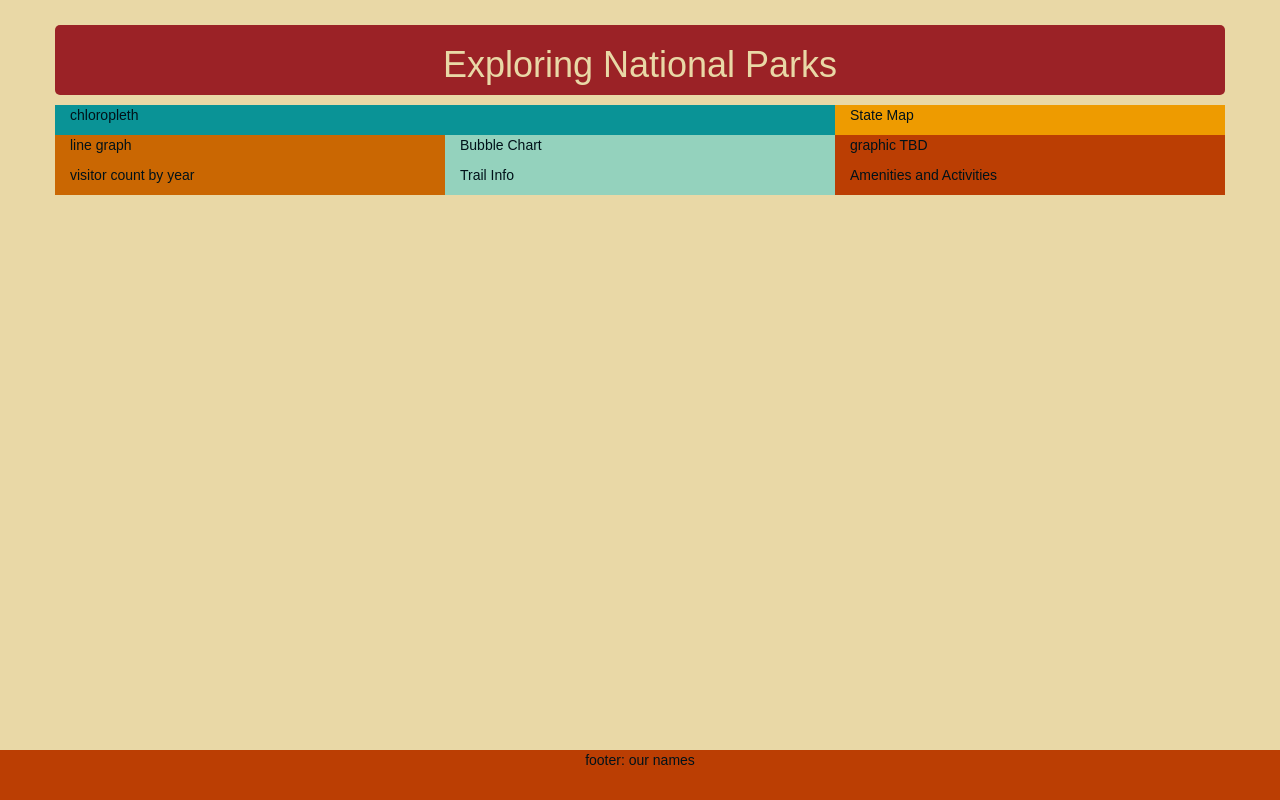
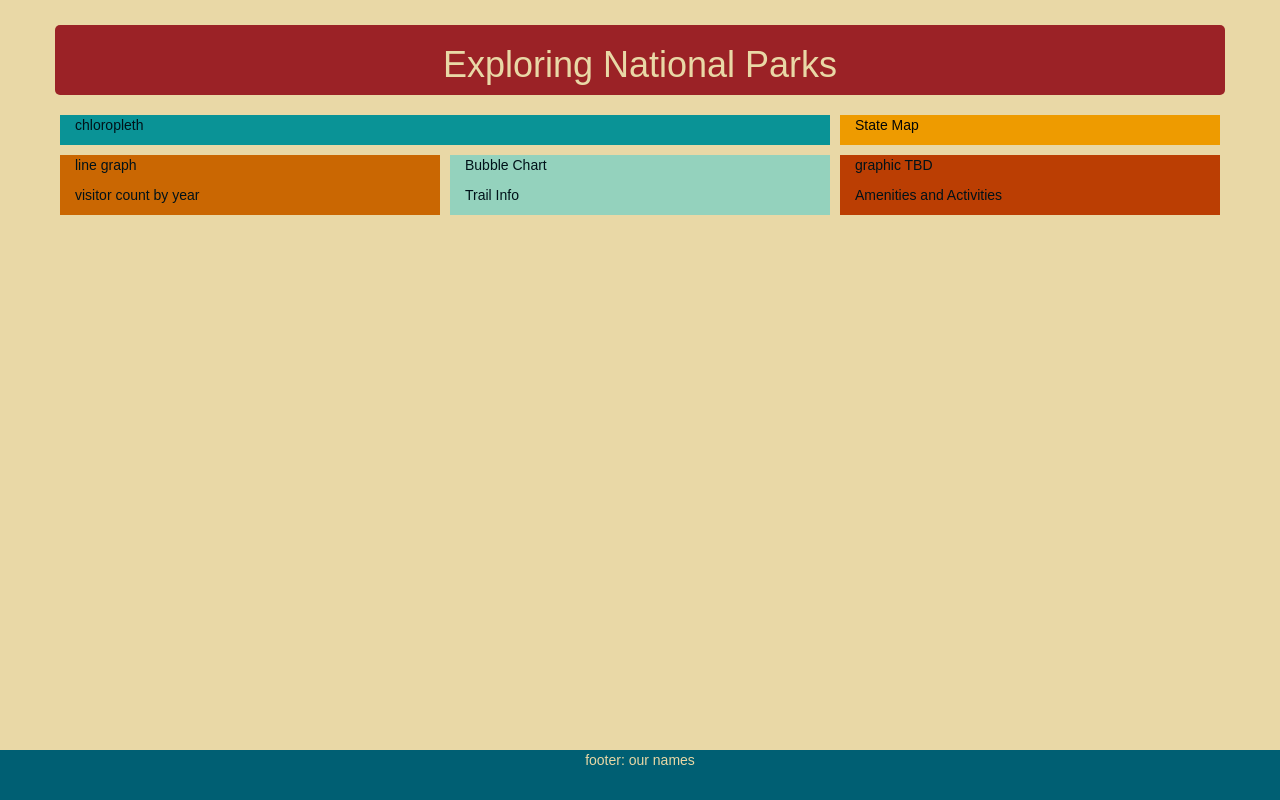
Before and after one commit to njmorr/Exploring-National-Parks, a Flask app: page / in a window 1280 px wide. Run offline with Flask 2, Linux system fonts and the light colour scheme; some libraries are stand-ins or nearby versions.

Commit message:
added borders to chart blocks

```diff
--- a/static/css/style.css
+++ b/static/css/style.css
@@ -17,33 +17,49 @@ body {
   text-align: center;
   color: #E9D8A6;
   margin-top: 25px;
-  margin-bottom: 10px;
+  margin-bottom: 15px;
   border-radius: 5px;
 }
 
 #chloropleth {
   background: #0A9396;
   color: #001219;
+  border-style: solid;
+  border-color: #e9d8a6;
+  border-width: 5px;
 }
 
 #state {
   background: #EE9B00;
-  color: #001219;
+  color: #040607;
+  border-style: solid;
+  border-color: #e9d8a6;
+  border-width: 5px;
+
 }
 
 #line {
   background: #CA6702;
   color: #001219;
+  border-style: solid;
+  border-color: #e9d8a6;
+  border-width: 5px;
 }
 
 #bubble {
   background: #94D2BD;
   color: #001219;
+  border-style: solid;
+  border-color: #e9d8a6;
+  border-width: 5px;
 }
 
 #activities {
   background: #BB3E03;
   color: #001219;
+  border-style: solid;
+  border-color: #e9d8a6;
+  border-width: 5px;
 }
 
 /* The footer is positioned at the bottom of the page */
@@ -53,8 +69,8 @@ body {
   bottom: 0;
   left: 0;
   min-height: 50px;
-  background: #BB3E03;
-  color: #001219;
+  background: #005f73;
+  color: #e9d8a6;
   text-align: center;
 }
 
```
